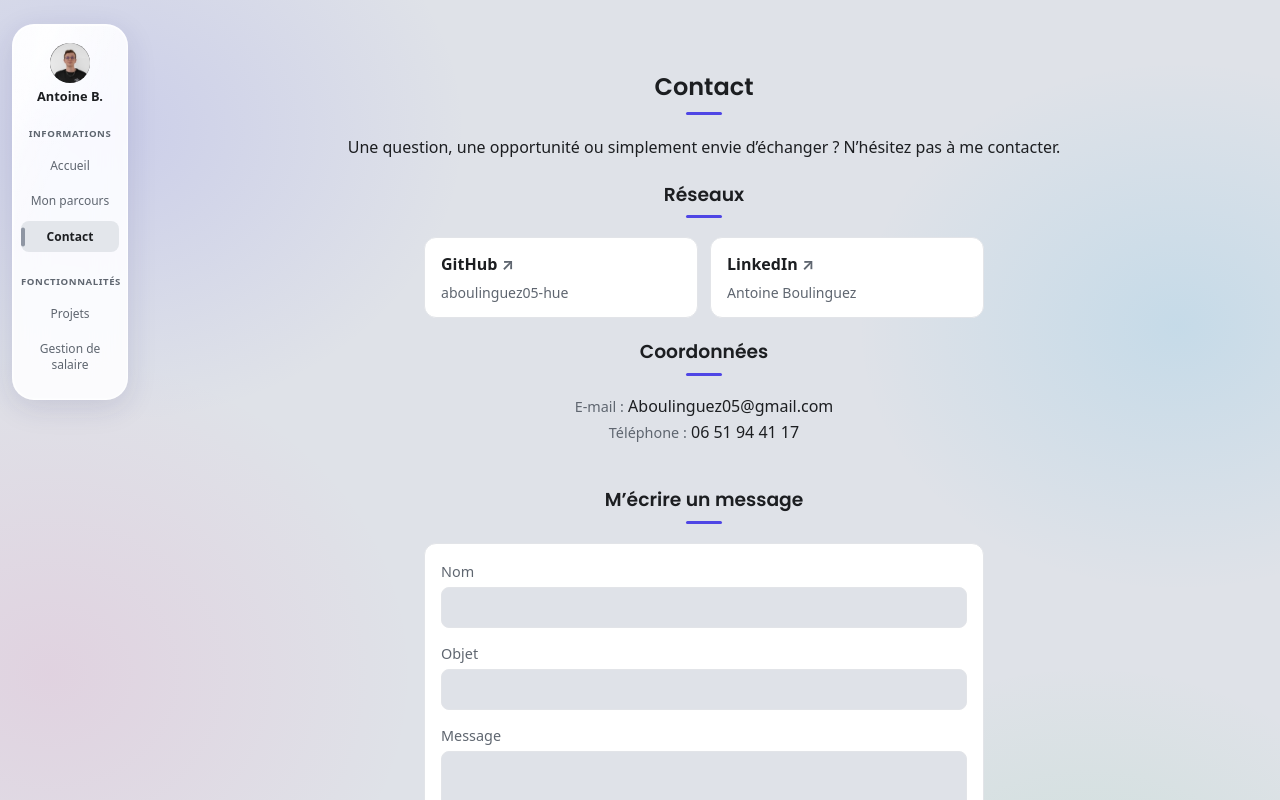
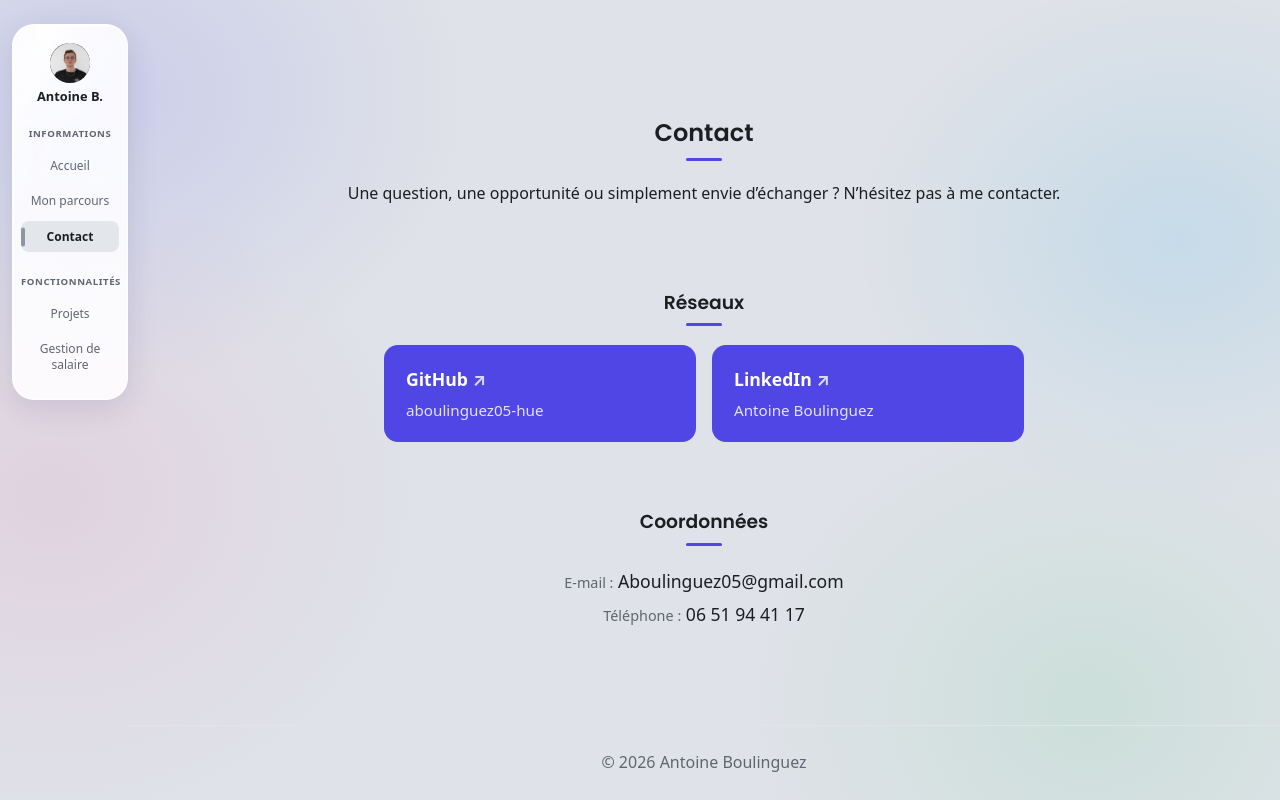
Before and after one commit to aboulinguez05-hue/hub-perso, a React (Vite) app in the folder client/: page / in a window 1280 px wide. Both pictures are taken after a click on the button "Contact". Shown: the top 800 px of the page. Built offline with nearby package versions, Linux system fonts and the light colour scheme.

Commit message:
Contact : sans formulaire, sur toute la hauteur, cartes réseaux en violet
Co-Authored-By: Claude Opus 5.5 <noreply@anthropic.com>

```diff
--- a/client/src/App.css
+++ b/client/src/App.css
@@ -250,6 +250,9 @@
   max-width: 900px;
   margin: 0 auto;
   padding: 48px 24px;
+  /* Colonne flexible : une page peut occuper toute la hauteur disponible (ex. Contact) */
+  display: flex;
+  flex-direction: column;
 }
 
 /* Fondu rapide à chaque changement d'onglet */
@@ -263,6 +266,9 @@
 }
 
 .apparition {
+  flex: 1;
+  display: flex;
+  flex-direction: column;
   animation: fondu 0.3s ease-out;
 }
 
@@ -462,34 +468,34 @@
   }
 }
 
-/* ---------- Contact : coordonnées, réseaux cliquables et formulaire ---------- */
+/* ---------- Contact : réseaux cliquables et coordonnées ---------- */
 
-/* E-mail et téléphone : texte simple centré, non cliquable */
+/* La page remplit toute la hauteur et répartit ses 3 parties avec des espaces égaux */
+.page-contact {
+  flex: 1;
+  display: flex;
+  flex-direction: column;
+  justify-content: space-evenly;
+}
+
+/* E-mail et téléphone : texte simple centré, non cliquable, un peu plus grand */
 .coordonnees {
   list-style: none;
-  margin: 0 0 40px;
+  margin: 0;
   padding: 0;
   text-align: center;
+  font-size: 1.1rem;
+  line-height: 1.9;
 }
 
 .grille-contacts {
   list-style: none;
-  max-width: 560px;
+  max-width: 640px;
   margin: 0 auto;
   padding: 0;
   display: grid;
-  grid-template-columns: repeat(auto-fill, minmax(190px, 1fr));
-  gap: 12px;
-}
-
-/* Flèche ↗ : indique un lien externe, devient violette au survol */
-.fleche {
-  color: var(--texte-doux);
-  transition: color 0.2s;
-}
-
-.carte-contact:hover .fleche {
-  color: var(--accent);
+  grid-template-columns: repeat(auto-fill, minmax(220px, 1fr));
+  gap: 16px;
 }
 
 .grille-contacts li {
@@ -498,63 +504,42 @@
   animation-delay: calc(var(--rang) * 60ms);
 }
 
-/* Toute la carte est le lien ; ombre légère au survol, comme les passions */
+/* Toute la carte est le lien : fond violet du site, texte blanc ;
+   au survol le violet fonce et une ombre légère apparaît */
 .carte-contact {
   flex: 1;
   display: flex;
   flex-direction: column;
-  gap: 4px;
-  padding: 14px 16px;
-  border: 1px solid var(--bordure);
-  border-radius: 12px;
-  background: var(--fond-carte);
-  color: var(--texte);
+  gap: 6px;
+  padding: 20px 22px;
+  border-radius: 14px;
+  background: var(--accent);
+  color: white;
+  font-size: 1.1rem;
   text-decoration: none;
-  transition: box-shadow 0.2s;
+  transition: background 0.2s, box-shadow 0.2s;
 }
 
 .carte-contact:hover {
-  box-shadow: 0 6px 18px rgba(30, 35, 60, 0.12);
+  background: #4338ca;
+  box-shadow: 0 8px 22px rgba(79, 70, 229, 0.3);
 }
 
 .carte-contact .detail {
-  font-size: 0.88rem;
+  font-size: 0.95rem;
+  color: rgba(255, 255, 255, 0.85);
   overflow-wrap: anywhere;
 }
 
-.formulaire-contact {
-  max-width: 560px;
-  margin: 0 auto;
-  gap: 14px;
+/* Flèche ↗ : indique un lien externe, se décale un peu au survol */
+.fleche {
+  display: inline-block;
+  color: rgba(255, 255, 255, 0.8);
+  transition: transform 0.2s;
 }
 
-.formulaire-contact label {
-  display: flex;
-  flex-direction: column;
-  gap: 4px;
-  font-size: 0.9rem;
-  color: var(--texte-doux);
-}
-
-.formulaire-contact input,
-.formulaire-contact textarea {
-  padding: 8px 10px;
-  border: 1px solid var(--bordure);
-  border-radius: 8px;
-  background: var(--fond);
-  color: var(--texte);
-  font: inherit;
-  resize: vertical;
-}
-
-.formulaire-contact input:focus,
-.formulaire-contact textarea:focus {
-  outline: 2px solid var(--accent);
-  outline-offset: 1px;
-}
-
-.formulaire-contact .btn {
-  align-self: flex-end;
+.carte-contact:hover .fleche {
+  transform: translate(2px, -2px);
 }
 
 @media (prefers-reduced-motion: reduce) {
--- a/client/src/pages/Contact.jsx
+++ b/client/src/pages/Contact.jsx
@@ -1,10 +1,6 @@
-import { useState } from 'react'
-
-const EMAIL = 'Aboulinguez05@gmail.com'
-
 // Coordonnées affichées en texte simple (non cliquables)
 const COORDONNEES = [
-  { titre: 'E-mail', valeur: EMAIL },
+  { titre: 'E-mail', valeur: 'Aboulinguez05@gmail.com' },
   { titre: 'Téléphone', valeur: '06 51 94 41 17' },
 ]
 
@@ -23,26 +19,18 @@ const RESEAUX = [
 ]
 
 function Contact() {
-  const [nom, setNom] = useState('')
-  const [objet, setObjet] = useState('')
-  const [message, setMessage] = useState('')
-
-  // Le site n'a pas de serveur d'e-mail : on ouvre la messagerie du visiteur
-  // avec mon adresse, l'objet et le message déjà remplis
-  const envoyer = (e) => {
-    e.preventDefault()
-    const corps = `${message}\n\n${nom}`
-    window.location.href = `mailto:${EMAIL}?subject=${encodeURIComponent(objet)}&body=${encodeURIComponent(corps)}`
-  }
-
   return (
-    <section>
+    // Les trois parties sont réparties sur toute la hauteur de la page (voir .page-contact)
+    <section className="page-contact">
+      <div>
         <h2 className="titre-centre">Contact</h2>
         <p className="intro-centree">
           Une question, une opportunité ou simplement envie d’échanger ? N’hésitez pas à me
           contacter.
         </p>
+      </div>
 
+      <div>
         <h3 className="titre-centre">Réseaux</h3>
         <ul className="grille-contacts">
           {RESEAUX.map((reseau, index) => (
@@ -57,7 +45,9 @@ function Contact() {
             </li>
           ))}
         </ul>
+      </div>
 
+      <div>
         <h3 className="titre-centre">Coordonnées</h3>
         <ul className="coordonnees">
           {COORDONNEES.map((coordonnee) => (
@@ -66,26 +56,7 @@ function Contact() {
             </li>
           ))}
         </ul>
-
-      <h3 className="titre-centre">M’écrire un message</h3>
-      <form className="carte formulaire-contact" onSubmit={envoyer}>
-        <label>
-          Nom
-          <input type="text" required value={nom} onChange={(e) => setNom(e.target.value)} />
-        </label>
-
-        <label>
-          Objet
-          <input type="text" required value={objet} onChange={(e) => setObjet(e.target.value)} />
-        </label>
-
-        <label>
-          Message
-          <textarea rows="5" required value={message} onChange={(e) => setMessage(e.target.value)} />
-        </label>
-
-        <button type="submit" className="btn">Envoyer</button>
-      </form>
+      </div>
     </section>
   )
 }
```
Lines whose indentation alone changed are shown as unchanged.
